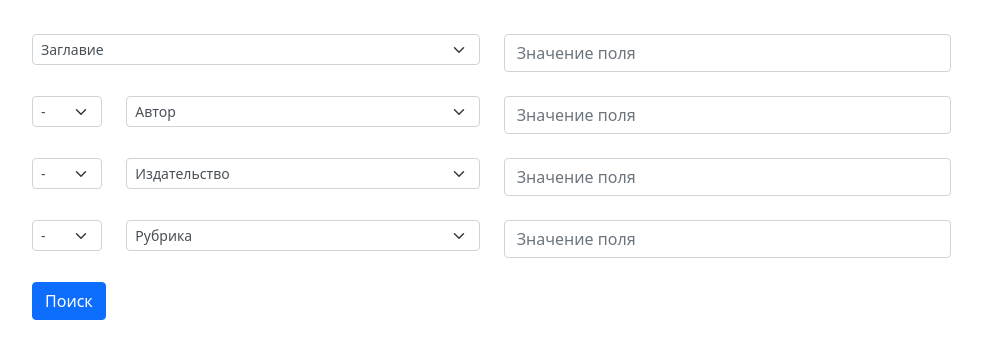
After one commit to VetrovDmitry007/El_Catalog, a Flask app: template templates/find.html in a window 1280 px wide. The commit adds this page. Shown: the top 359 px of the page, without its empty margins (54-1036 px from the left). Run offline with Flask 2, Linux system fonts and the light colour scheme; the template is opened without the code that fills it, so the values that code supplies are empty; some libraries are stand-ins or nearby versions.

Commit message:
Добавлены страницы авторизации и поиска.

```diff
--- a/main.py
+++ b/main.py
@@ -0,0 +1,31 @@
+from flask import Flask, render_template, request
+import os
+from LibMetod import *
+
+app = Flask(__name__,  static_folder='static')
+app.debug = True
+# отключить кэш
+app.config['SEND_FILE_MAX_AGE_DEFAULT'] = 0
+
+
+@app.route('/')
+def index():
+    return render_template('authorize.html')
+
+@app.route('/login', methods=['POST'])
+def authoriz():
+    if request.method == 'POST':
+        return render_template('find.html')
+
+@app.route('/find', methods=['POST'])
+def find():
+    if request.method == 'POST':
+        # return render_template('tab_result.html')
+        # print(type(request.form))
+        # print(request.form)
+        print(f1(request.form))
+        return request.form['select_1']
+
+
+if __name__ == '__main__':
+    app.run()
--- /dev/null
+++ b/templates/find.html
@@ -0,0 +1,128 @@
+<!doctype html>
+<html lang="ru">
+<head>
+    <meta charset="UTF-8">
+    <title>Форма поиска</title>
+    <!-- Bootstrap CSS -->
+    <link rel="stylesheet" href="https://stackpath.bootstrapcdn.com/bootstrap/5.0.0-alpha1/css/bootstrap.min.css" integrity="sha384-r4NyP46KrjDleawBgD5tp8Y7UzmLA05oM1iAEQ17CSuDqnUK2+k9luXQOfXJCJ4I" crossorigin="anonymous">
+    <meta name="viewport" content="width=device-width, initial-scale=1">
+</head>
+<body>
+
+<div class="container">
+<div class="bor-foms" style="border-width: 1px; margin-top: 10px;">
+<form action="/find" method="post">
+
+<div class="row">
+    <div class="col-11 col-sm-5">
+    <label class="form-label"></label>
+    <select name="select_1" class="form-select form-select-sm" aria-label=".form-select-sm example">
+        <option value="200_A" selected>Заглавие</option>
+        <option value="200_F">Автор</option>
+        <option value="200_C">Издательство</option>
+        <option value="SUJET">Рубрика</option>
+        <option value="THESAURUS">Название тезауруса</option>
+        <option value="010_A">ISBN</option>
+    </select>
+    </div>
+    <div class="col-11 col-sm-5">
+        <label class="form-label"></label>
+        <input name="edit_1" type="text" class="form-control" placeholder="Значение поля">
+    </div>
+</div>
+
+<div class="row">
+    <div class="col-2 col-sm-1">
+    <label class="form-label"></label>
+    <select name="select_2_0" class="form-select form-select-sm" aria-label=".form-select-sm example">
+        <option value="no" selected>-</option>
+        <option value="and">И</option>
+    </select>
+    </div>
+    <div class="col-9 col-sm-4">
+    <label class="form-label"></label>
+    <select name="select_2" class="form-select form-select-sm" aria-label=".form-select-sm example">
+        <option value="200_A" >Заглавие</option>
+        <option value="200_F" selected>Автор</option>
+        <option value="200_C">Издательство</option>
+        <option value="SUJET">Рубрика</option>
+        <option value="THESAURUS">Название тезауруса</option>
+        <option value="010_A">ISBN</option>
+    </select>
+    </div>
+    <div class="col-11 col-sm-5">
+        <label class="form-label"></label>
+        <input name="edit_2" type="text" class="form-control" placeholder="Значение поля">
+    </div>
+</div>
+
+<div class="row">
+    <div class="col-2 col-sm-1">
+    <label class="form-label"></label>
+    <select name="select_3_0" class="form-select form-select-sm" aria-label=".form-select-sm example">
+        <option value="no" selected>-</option>
+        <option value="and">И</option>
+    </select>
+    </div>
+    <div class="col-9 col-sm-4">
+    <label class="form-label"></label>
+    <select name="select_3" class="form-select form-select-sm" aria-label=".form-select-sm example">
+        <option value="200_A" >Заглавие</option>
+        <option value="200_F">Автор</option>
+        <option value="200_C" selected>Издательство</option>
+        <option value="SUJET">Рубрика</option>
+        <option value="THESAURUS">Название тезауруса</option>
+        <option value="010_A">ISBN</option>
+    </select>
+    </div>
+    <div class="col-11 col-sm-5">
+        <label class="form-label"></label>
+        <input name="edit_3" type="text" class="form-control" placeholder="Значение поля">
+    </div>
+</div>
+
+<div class="row">
+    <div class="col-2 col-sm-1">
+    <label class="form-label"></label>
+    <select name="select_4_0" class="form-select form-select-sm" aria-label=".form-select-sm example">
+        <option value="no" selected>-</option>
+        <option value="and">И</option>
+    </select>
+    </div>
+    <div class="col-9 col-sm-4">
+    <label class="form-label"></label>
+    <select name="select_4" class="form-select form-select-sm" aria-label=".form-select-sm example">
+        <option value="200_A" >Заглавие</option>
+        <option value="200_F">Автор</option>
+        <option value="200_C">Издательство</option>
+        <option value="SUJET" selected>Рубрика</option>
+        <option value="THESAURUS">Название тезауруса</option>
+        <option value="010_A">ISBN</option>
+    </select>
+    </div>
+    <div class="col-11 col-sm-5">
+        <label class="form-label"></label>
+        <input name="edit_4" type="text" class="form-control" placeholder="Значение поля">
+    </div>
+</div>
+
+
+<br>
+<div class="row">
+    <div class="col-auto">
+        <button type="submit" class="btn btn-primary">Поиск</button>
+    </div>
+</div>
+
+
+
+</form>
+</div>
+</div>
+
+<!-- Optional JavaScript -->
+    <!-- Popper.js first, then Bootstrap JS -->
+<script src="https://cdn.jsdelivr.net/npm/popper.js@1.16.0/dist/umd/popper.min.js" integrity="sha384-Q6E9RHvbIyZFJoft+2mJbHaEWldlvI9IOYy5n3zV9zzTtmI3UksdQRVvoxMfooAo" crossorigin="anonymous"></script>
+<script src="https://stackpath.bootstrapcdn.com/bootstrap/5.0.0-alpha1/js/bootstrap.min.js" integrity="sha384-oesi62hOLfzrys4LxRF63OJCXdXDipiYWBnvTl9Y9/TRlw5xlKIEHpNyvvDShgf/" crossorigin="anonymous"></script>
+</body>
+</html>
```
Also changed, not shown: LibMetod.py (added, +14 -0 lines), templates/authorize.html (renamed from template/authoriz.html, +10 -7 lines), static/css/authorize.css (renamed from template/authoriz.css).
